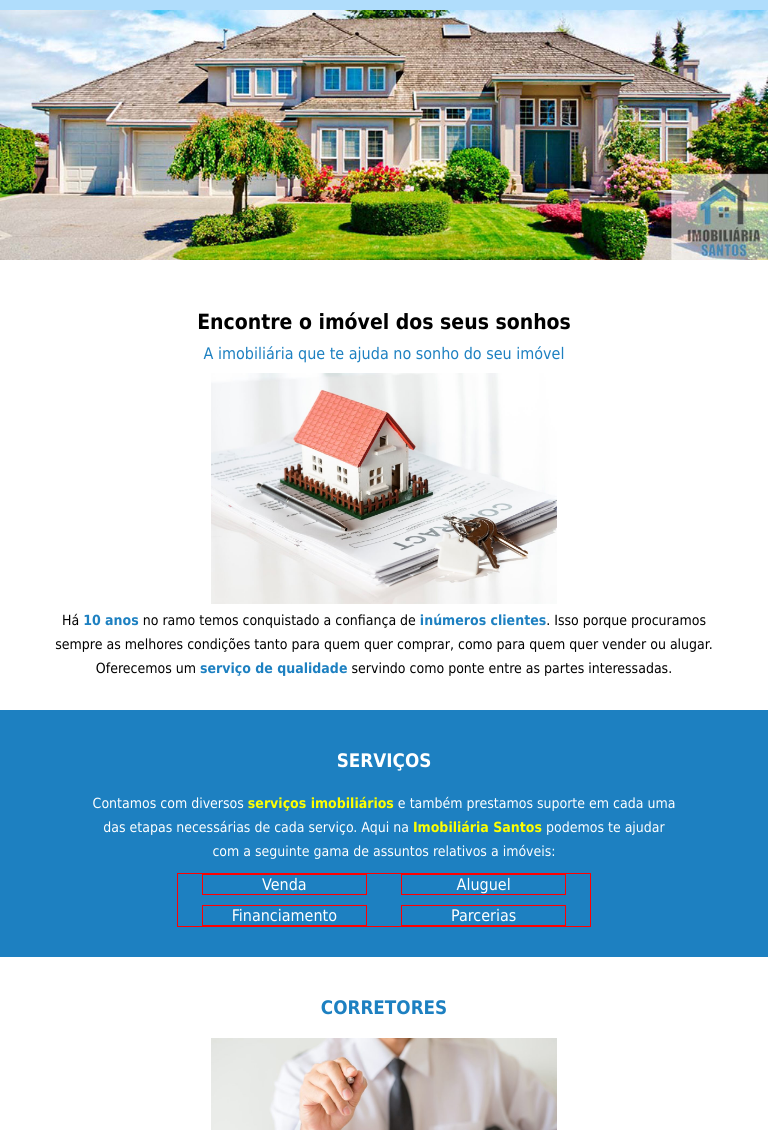
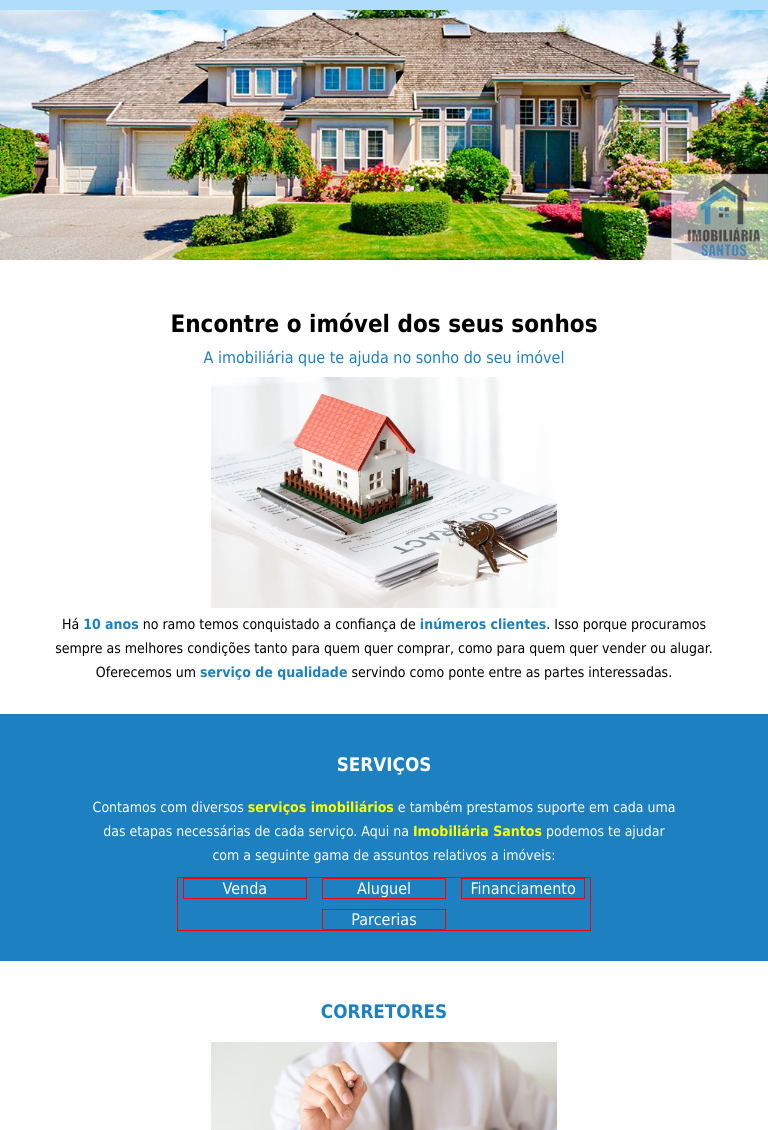
Before and after one commit to devtiagoro/web-imobiliariasantos, a plain HTML site: page index.html in a window 768 px wide. Shown: the part 130-1260 px from the top of the page. Drawn offline with Linux system fonts and the light colour scheme.

Commit message:
Update style.css

```diff
--- a/style.css
+++ b/style.css
@@ -179,7 +179,7 @@ footer {
     text-align: right;
 }
 
-@media (min-width: 425px) {
+@media (max-width: 425px) {
 
 
     .conteudo {
@@ -267,7 +267,7 @@ footer {
 }
 
 
-@media (min-width: 768px) {
+@media (min-width: 425px) and (max-width: 768px) {
 
     .conteudo {
         width: 90%;
@@ -326,7 +326,7 @@ footer {
     }
 
     ul li {
-        flex-basis: 40%;
+        flex-basis: 30%;
     }
 
     /***************************Estilo Contato*/
```
